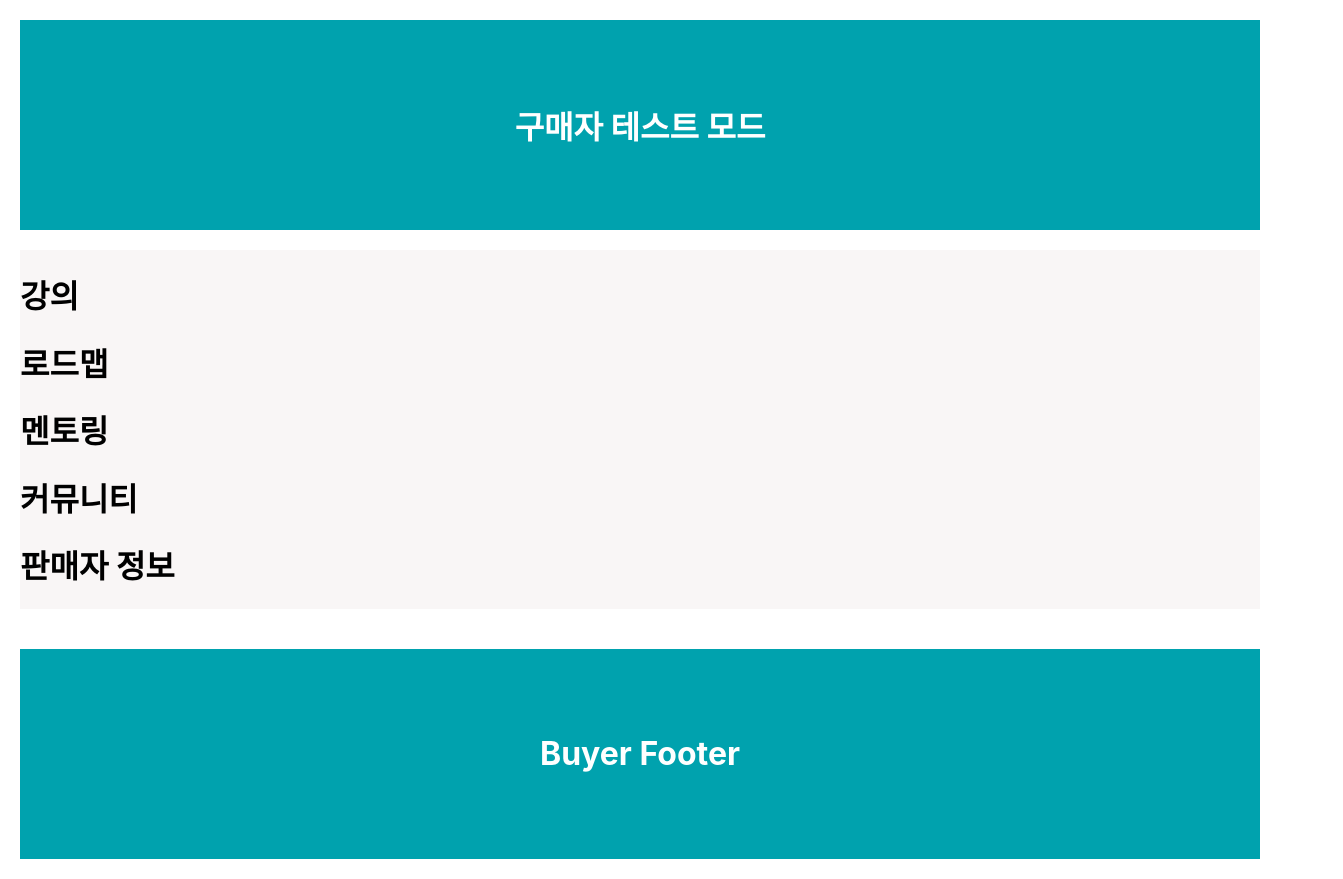
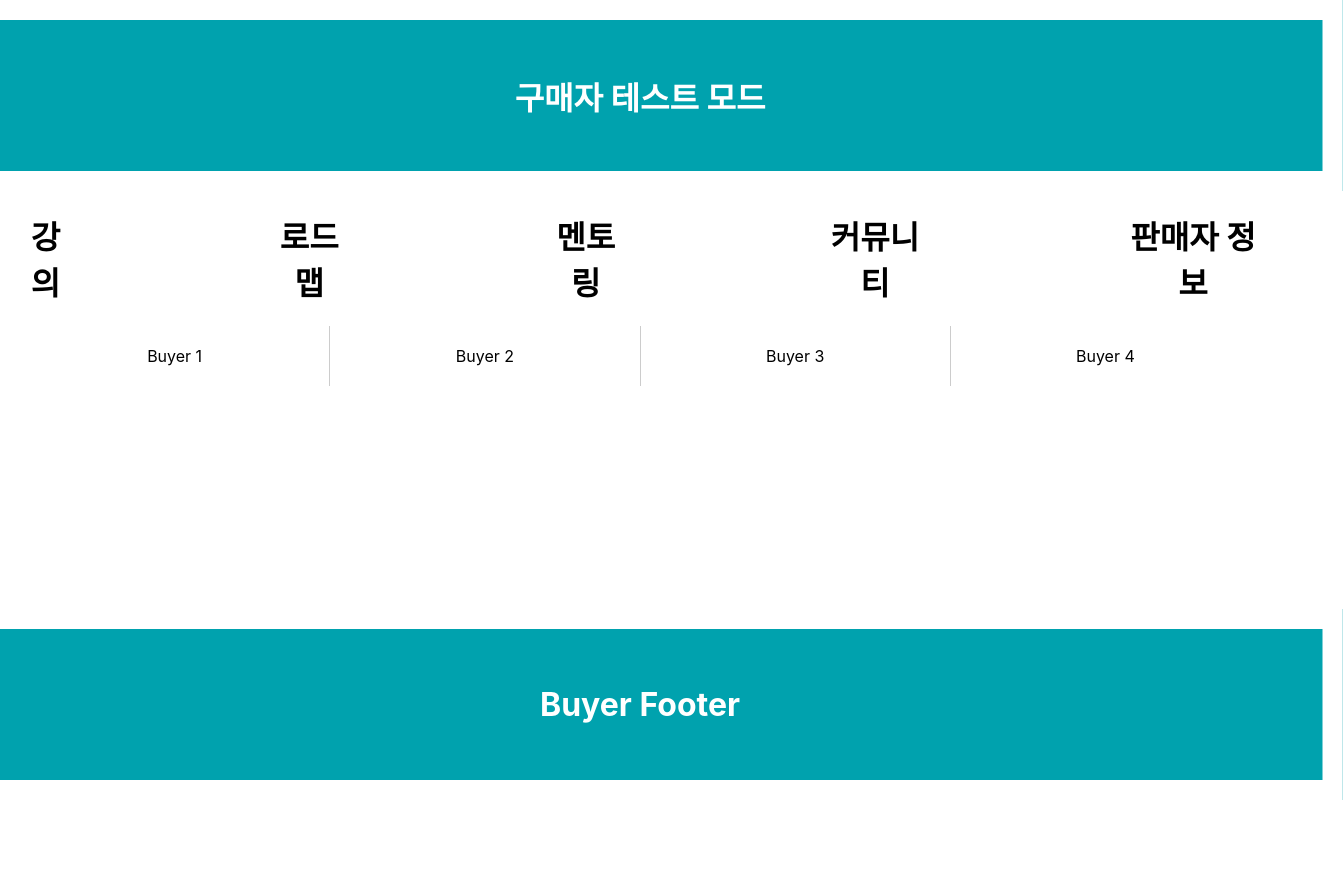
Before and after one commit to onlyoon/TUK-Final-Project, a React (Create React App) app: page /buyer in a window 1280 px wide. Shown: the whole page, 1343 px wide, since content can reach past the window. After the commit the page ends 800 px from the top, so only its background shows below. Built offline with nearby package versions, Linux system fonts and the light colour scheme.

Commit message:
BuyerTestPage css update

```diff
--- a/src/components/Buyer/BuyerComponents/BuyerCategory.js
+++ b/src/components/Buyer/BuyerComponents/BuyerCategory.js
@@ -1,6 +1,8 @@
+import classes from "./BuyerCategory.module.css";
+
 const BuyerCategory = () => {
   return (
-    <div>
+    <div className={classes.b_category}>
       <h1>강의</h1>
       <h1>로드맵</h1>
       <h1>멘토링</h1>
--- a/src/components/Buyer/BuyerComponents/BuyerCategory.module.css
+++ b/src/components/Buyer/BuyerComponents/BuyerCategory.module.css
@@ -0,0 +1,11 @@
+.b_category {
+  display: flex;
+  flex-direction: row;
+  flex-wrap: nowrap;
+  align-items: center;
+  justify-content: center;
+  text-align: center;
+  position: relative;
+  top: 0px;
+  gap: 200px;
+}
--- a/src/components/Buyer/BuyerComponents/BuyerContent.js
+++ b/src/components/Buyer/BuyerComponents/BuyerContent.js
@@ -1,5 +1,14 @@
+import styles from "./BuyerContent.module.css";
+
 const BuyerContent = () => {
-  return <></>;
+  return (
+    <div className={styles.b_buyer}>
+      <div>Buyer 1</div>
+      <div>Buyer 2</div>
+      <div>Buyer 3</div>
+      <div>Buyer 4</div>
+    </div>
+  );
 };
 
 export default BuyerContent;
--- /dev/null
+++ b/src/components/Buyer/BuyerComponents/BuyerContent.module.css
@@ -0,0 +1,23 @@
+.b_buyer {
+  display: flex;
+  flex-wrap: nowrap;
+  justify-content: center;
+  width: 100%;
+  max-width: 1365px;
+  position: relative;
+}
+
+.b_buyer > div {
+  flex: 1;
+  border-right: 1px solid #ccc;
+  padding: 20px;
+  text-align: center;
+  display: flex;
+  justify-content: center;
+  align-items: center;
+}
+
+.b_buyer > div:last-child {
+  margin-right: 0;
+  border-right: none;
+}
--- a/src/components/Buyer/BuyerContainer.js
+++ b/src/components/Buyer/BuyerContainer.js
@@ -4,7 +4,7 @@ import BuyerContent from "./BuyerComponents/BuyerContent";
 
 const BuyerContainer = () => {
   return (
-    <div className={classes.b_contents}>
+    <div className={classes.b_container}>
       <BuyerCategory />
       <BuyerContent />
     </div>
--- a/src/components/Buyer/BuyerContainer.module.css
+++ b/src/components/Buyer/BuyerContainer.module.css
@@ -1,5 +1,5 @@
-.b_contents {
-  border: 20px solid #FFFFFF;
+.b_container {
+  border: 20px solid #ffffff;
   border-top: 10px;
   display: flex;
   flex-direction: column;
--- a/src/components/Buyer/BuyerFooter.module.css
+++ b/src/components/Buyer/BuyerFooter.module.css
@@ -1,10 +1,15 @@
 .b_footer {
-  border: 20px solid #FFFFFF;
-  width: auto;
-  height: 210px;
-  background-color: #00A2AE;
+  border: 20px solid;
+  width: 1365px;
+  height: 151px;
+  background-color: #00a2ae;
+  margin: 0 auto;
   color: white;
   display: flex;
-  justify-content : center;
+  justify-content: center;
   align-items: center;
+  bottom: 0;
+  position: fixed;
+  left: 50%;
+  transform: translateX(-50%);
 }
--- a/src/components/Buyer/BuyerHeader.module.css
+++ b/src/components/Buyer/BuyerHeader.module.css
@@ -1,10 +1,17 @@
 .b_header {
-  border: 20px solid #FFFFFF;
-  width: auto;
-  height: 210px;
-  background-color: #00A2AE;
+  border: 20px solid;
+  width: 1365px;
+  height: 151px;
+  background-color: #00a2ae;
   color: white;
   display: flex;
-  justify-content : center;
+  justify-content: center;
   align-items: center;
+  top: 0;
+  position: relative;
+  left: 50%;
+  transform: translateX(-50%);
 }
+body {
+  margin: 0;
+}
--- a/src/components/Buyer/BuyerTestPage.module.css
+++ b/src/components/Buyer/BuyerTestPage.module.css
@@ -1,3 +1,3 @@
 .b_wrap {
-  background-color: #F9F6F6;
+  background-color: #ffffff;
 }
```
